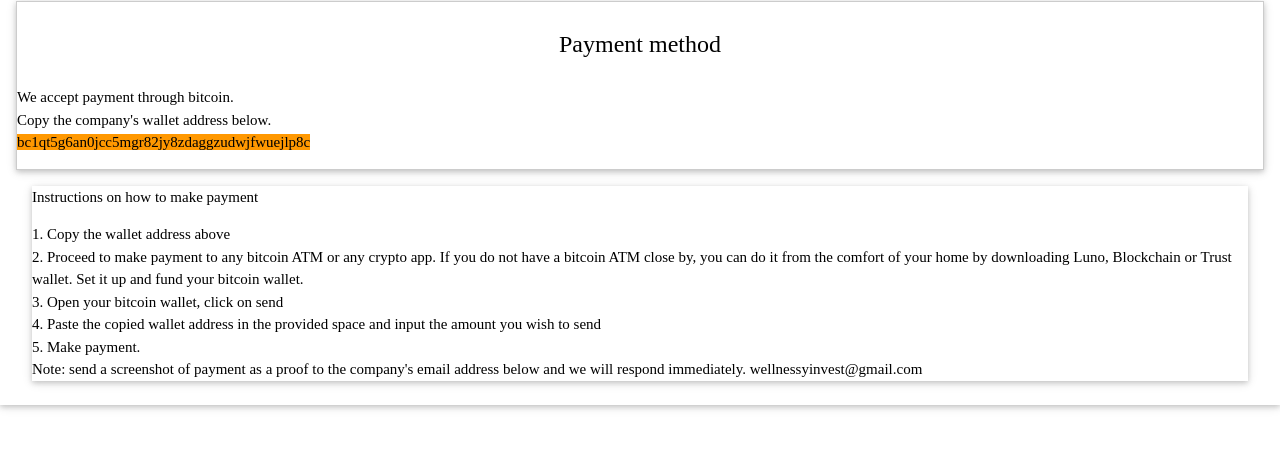
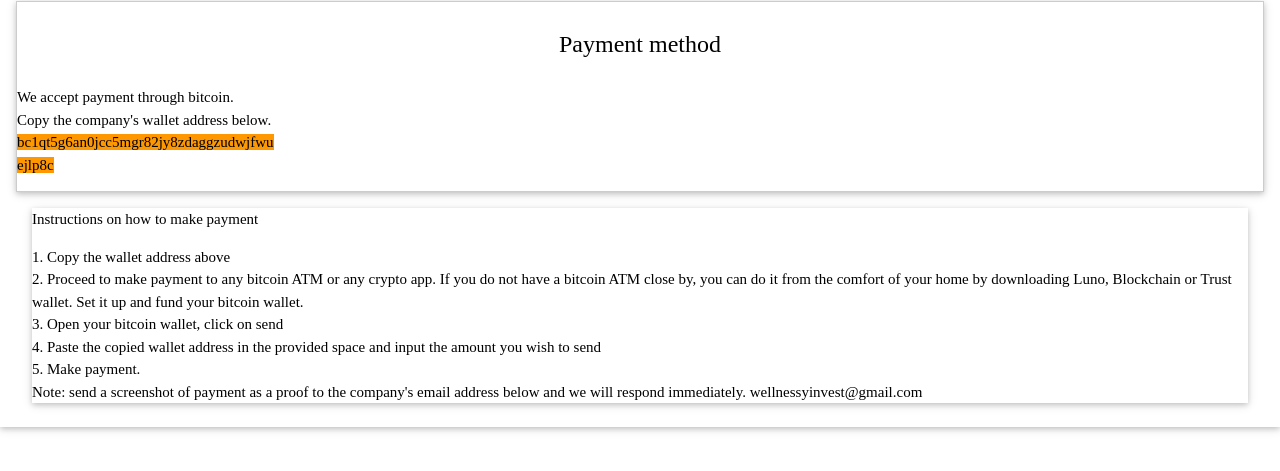
Before and after one commit to Wellnessyi/Wellnessy, a plain HTML site: page payment.html in a window 1280 px wide. Shown: the part 87-558 px from the top of the page. Drawn offline with nearby package versions, Linux system fonts and the light colour scheme.

Commit message:
Update payment.html

```diff
--- a/payment.html
+++ b/payment.html
@@ -13,7 +13,7 @@
         <p class="w3-center w3-xlarge">Payment method</p>
         <p>We accept payment through bitcoin.</br> Copy the company's wallet address below.</br>
         <span class="w3-orange">
-bc1qt5g6an0jcc5mgr82jy8zdaggzudwjfwuejlp8c</span></p>
+bc1qt5g6an0jcc5mgr82jy8zdaggzudwjfwu</br>ejlp8c</span></p>
         </div>
     <div class="w3-margin w3-card">
     <p>Instructions on how to make payment</p>
```
